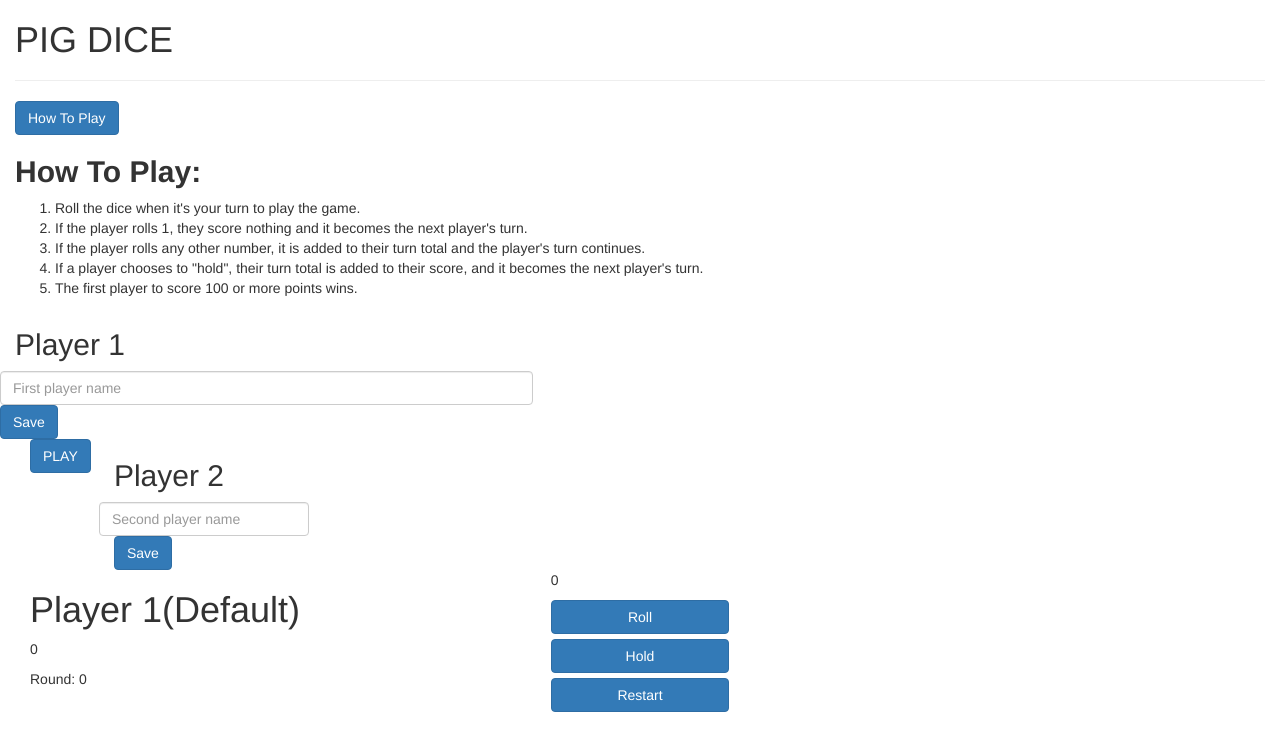
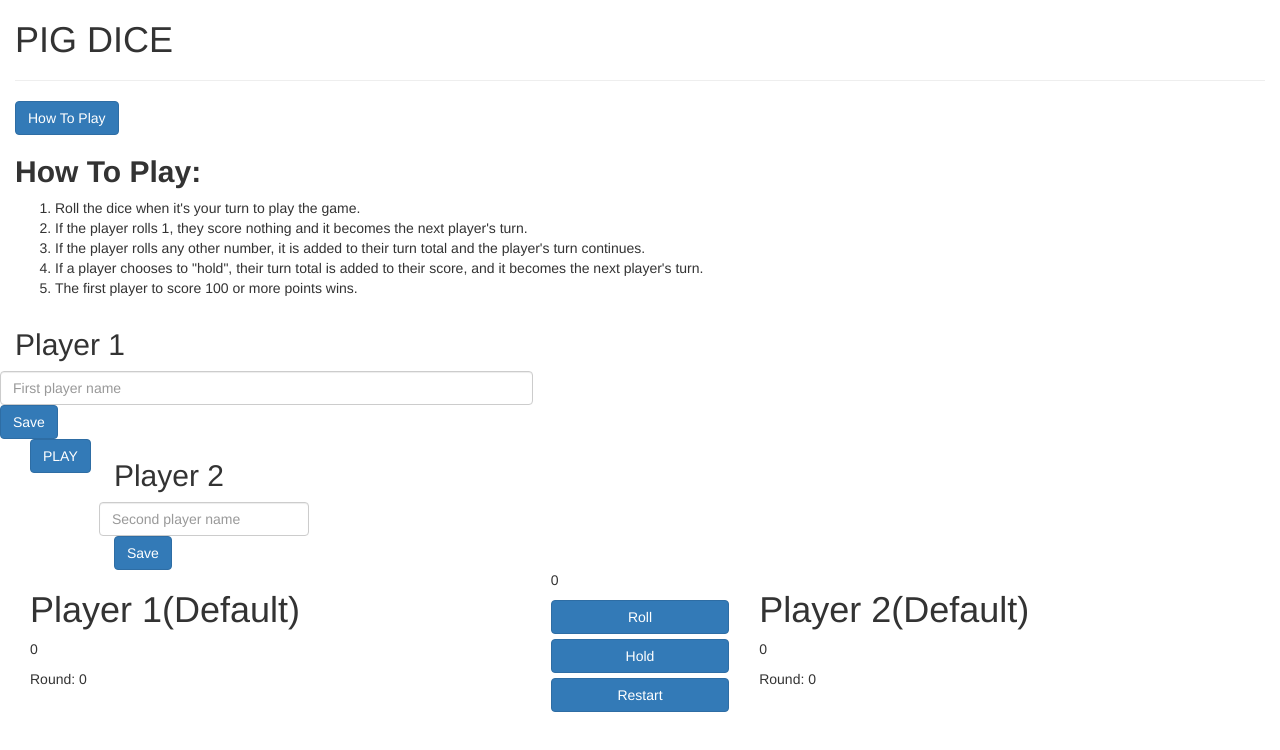
Before and after one commit to kazugufaith/Pig-Dice, a plain HTML site: page index.html in a window 1280 px wide. Drawn offline with Linux system fonts and the light colour scheme.

Commit message:
add js link and jquery link on html file to link js work with jquery work with html

```diff
--- a/index.html
+++ b/index.html
@@ -67,6 +67,19 @@
                         <button type="button" name="button" id="restart" class="btn btn-primary btn-block">Restart</button>
                       </div>
                     </div>
+                    <div class="col-md-5 col-sm-5">
+                      <div class="card" id="player2">
+                        <h1 id="winnerp2"></h1>
+                        <h1 id="two">Player 2(Default)</h1>
+                        <p id="p2game">0</p>
+                        <p id="p2round">Round: 0</p>
+                      </div>
+                    </div>
+                  </div>
+                </div>
+                <script type="text/javascript" src="js/jquery-3.3.1.js"></script>
+                <script type="text/javascript" src="js/scripts.js"></script>
+
 
 
 
```
